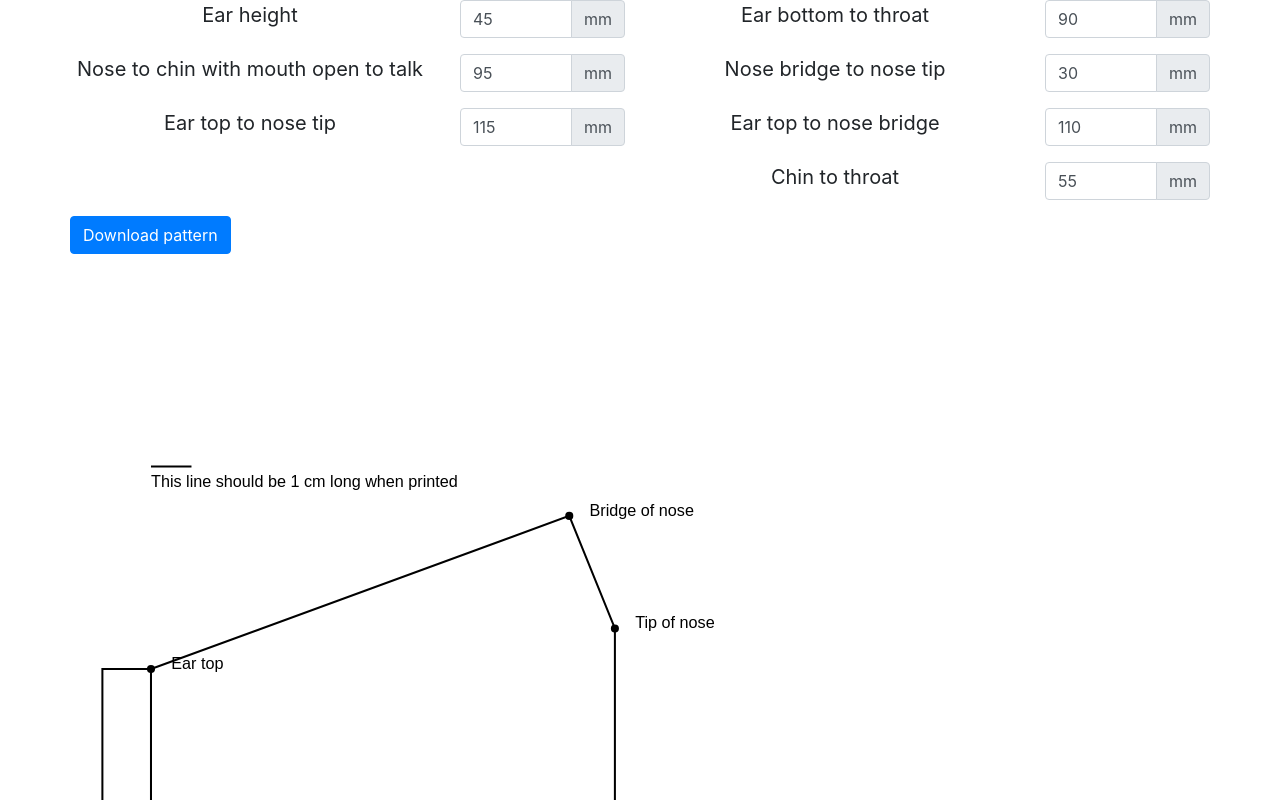
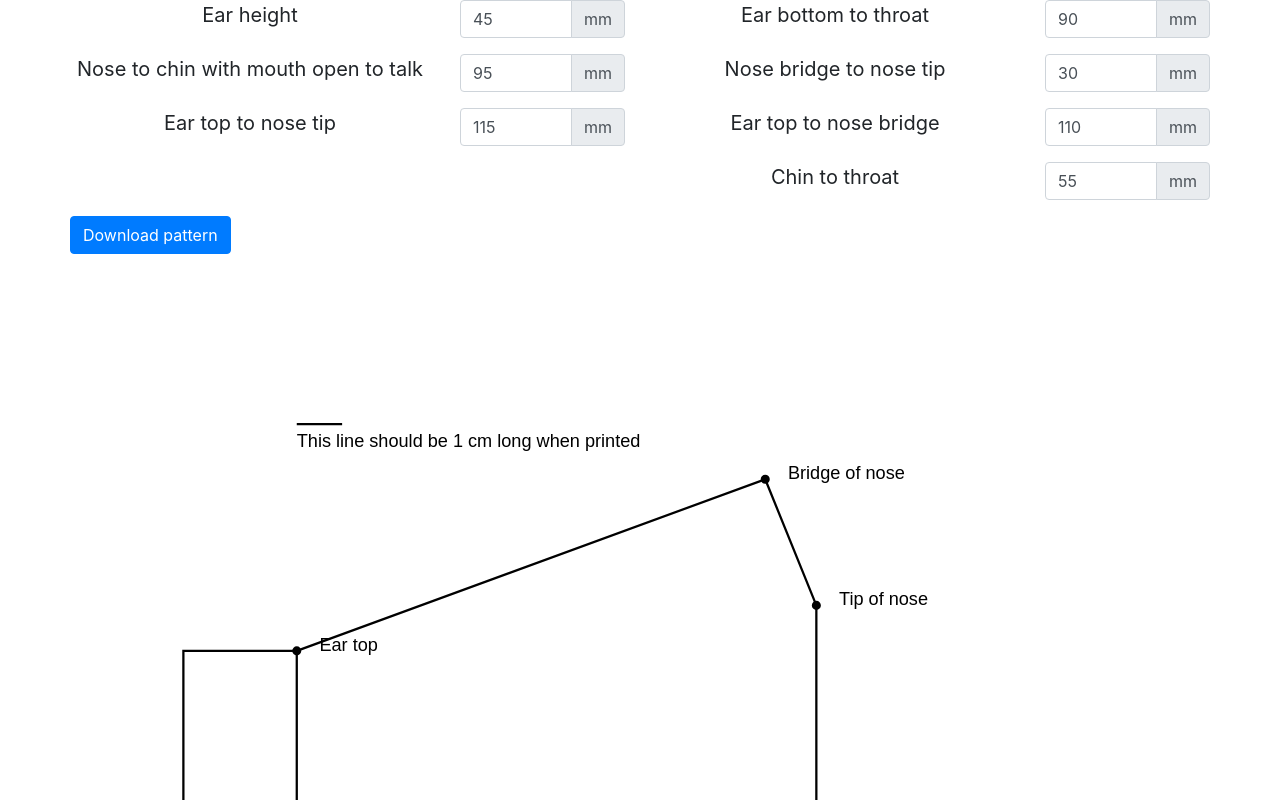
Before and after one commit to fenichel/mask-pattern-generator, a React (Create React App) app: page / in a window 1280 px wide. Shown: the top 800 px of the page. Built offline with nearby package versions, Linux system fonts and the light colour scheme.

Commit message:
adjust sizing and maybe deploy

```diff
--- a/package.json
+++ b/package.json
@@ -18,7 +18,8 @@
     "start": "react-scripts start",
     "build": "react-scripts build",
     "test": "react-scripts test",
-    "eject": "react-scripts eject"
+    "eject": "react-scripts eject",
+    "predeploy": "npm run build"
   },
   "eslintConfig": {
     "extends": "react-app"
--- a/src/makePattern.js
+++ b/src/makePattern.js
@@ -16,7 +16,7 @@ export class MaskPattern extends React.Component {
         this.setDimensions(props);
 
         this.earToNoseRiseAngle = degreeToRadian(5);
-        this.tabWidth = 12;
+        this.tabWidth = 25;
         this.showLabels = true;
 
         // The mask doesn't actually go all the way to the edge of the nostril before
@@ -175,7 +175,7 @@ export class MaskPattern extends React.Component {
                         <svg
                             width='300mm'
                             height='300mm'
-                            viewBox='-20 -75 280 225'
+                            viewBox='-50 -75 250 225'
                             id='maskPattern'>
                             <Ruler></Ruler>
                             <g transform='translate(0, 0)'>
```
